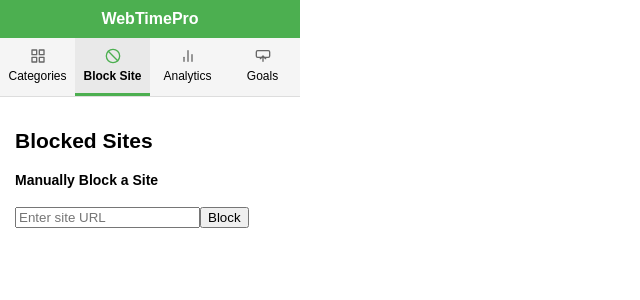
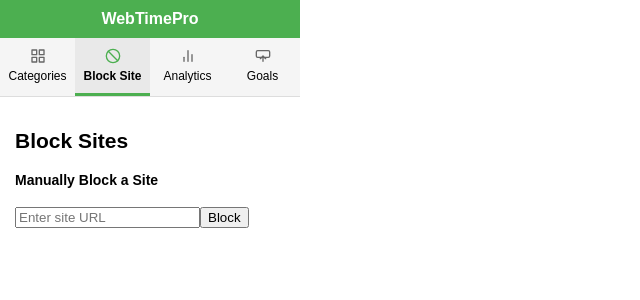
Before and after one commit to mohammed03p/webtime-pro, a Vue app: page / in a window 1280 px wide. Both pictures are taken after a click on the element "Block Site". Shown: the top 300 px of the page, without its empty margins (0-640 px from the left). Built offline with nearby package versions, Linux system fonts and the light colour scheme; the HTML template or start-up script is replaced by a standard one.

Commit message:
very small change

```diff
--- a/src/components/BlockTab.vue
+++ b/src/components/BlockTab.vue
@@ -1,6 +1,6 @@
 <template>
     <div>
-      <h2>Blocked Sites</h2>
+      <h2>Block Sites</h2>
       <ul>
         <li v-for="site in allSites" :key="site">
           {{ site }}
```
